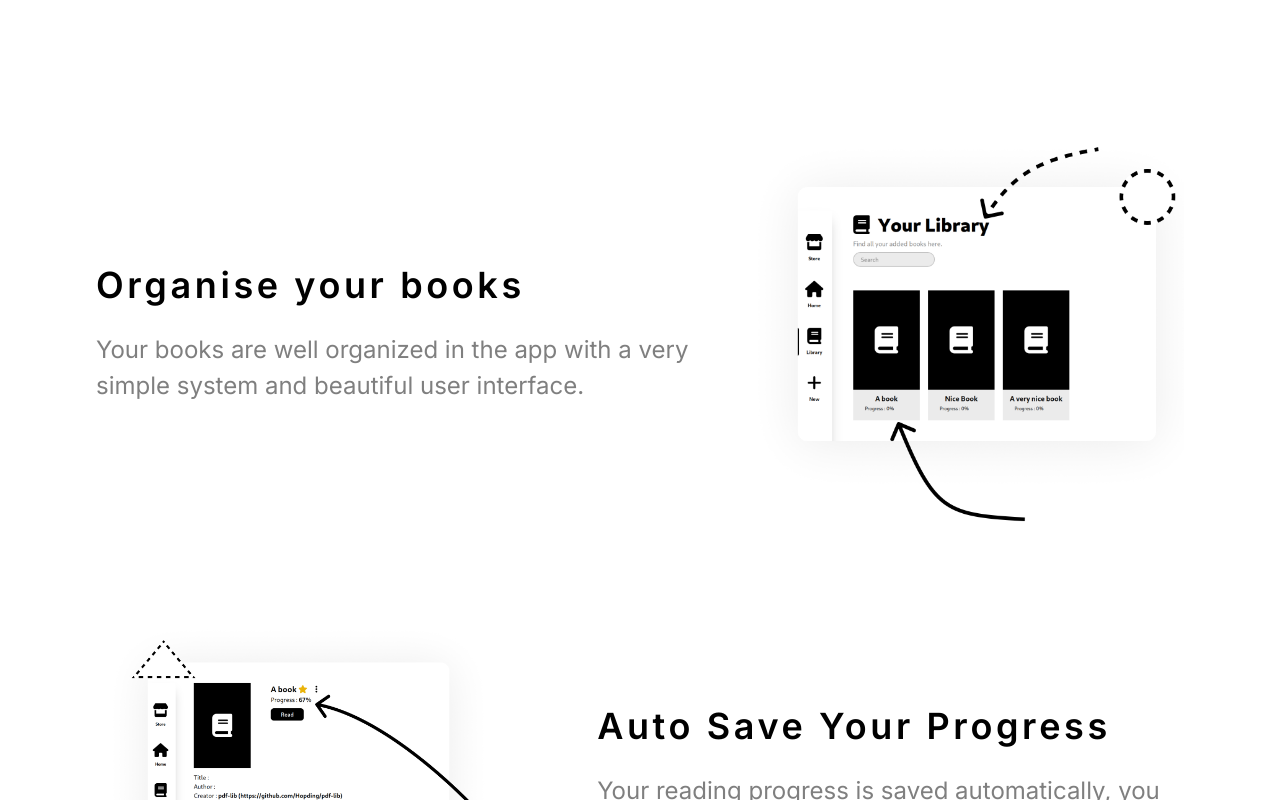
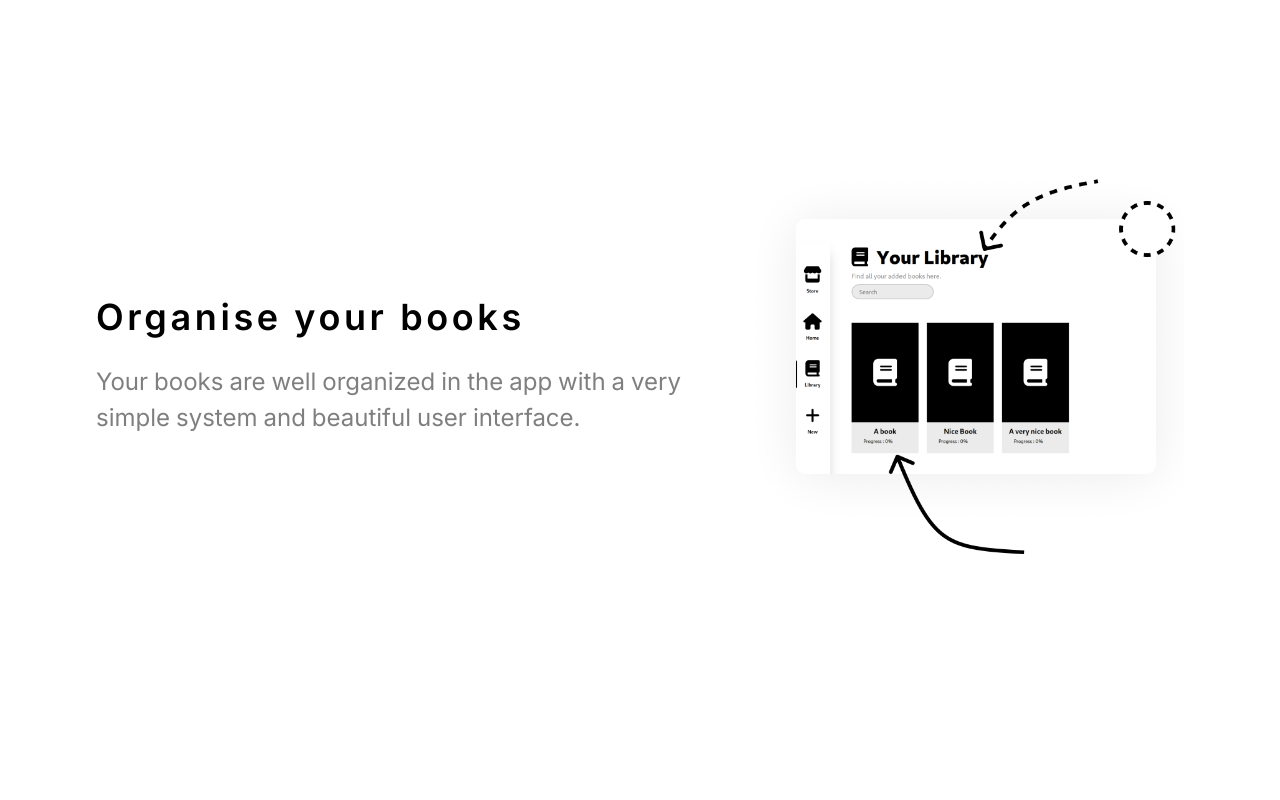
Before and after one commit to KHLALA-Gh/The-Book, a Next.js app in the folder website/: page / in a window 1280 px wide. Shown: the part 1460-2260 px from the top of the page. Built offline with nearby package versions, Linux system fonts and the light colour scheme.

Commit message:
added animation

```diff
--- a/website/package.json
+++ b/website/package.json
@@ -14,6 +14,7 @@
     "@fortawesome/free-regular-svg-icons": "^6.5.2",
     "@fortawesome/free-solid-svg-icons": "^6.5.2",
     "@fortawesome/react-fontawesome": "^0.2.2",
+    "framer-motion": "^11.2.10",
     "next": "14.2.3",
     "react": "^18",
     "react-dom": "^18"
--- a/website/src/app/page.tsx
+++ b/website/src/app/page.tsx
@@ -1,7 +1,6 @@
 import Features from "@/components/Features";
 import Footer from "@/components/Footer";
 import Welcome from "@/components/Welcome";
-import Image from "next/image";
 
 export default function Home() {
   return (
--- a/website/src/components/Features/index.tsx
+++ b/website/src/components/Features/index.tsx
@@ -1,3 +1,5 @@
+"use client";
+import { motion } from "framer-motion";
 import Image from "next/image";
 
 interface Features {
@@ -30,40 +32,101 @@ const features: Features[] = [
 export default function Features() {
   return (
     <>
-      <div className="sm:pl-24 pr-4 pl-4 sm:pr-24 mt-24 flex flex-col gap-20">
+      <div className="sm:pl-24 pr-4 pl-4 sm:pr-24 mt-32 flex items-center flex-col gap-64">
         {features.map((f, i) => {
           return (
             <div
               key={i}
               className={
-                "flex justify-center flex-col xl:justify-between items-center " +
+                "flex xl:flex-row flex-col items-center " +
                 (i % 3 == 1 ? "xl:flex-row-reverse xl:gap-24" : "xl:flex-row")
               }
             >
               <div className="text-center xl:text-left">
-                <h1 className="tracking-widest text-[24px] sm:text-[36px] mb-5 font-semibold">
+                <motion.h1
+                  initial={{
+                    translateX: "-50px",
+                    opacity: 0,
+                  }}
+                  whileInView={{
+                    translateX: 0,
+                    opacity: 1,
+                  }}
+                  transition={{ duration: 0.5 }}
+                  viewport={{ once: true }}
+                  className="tracking-widest text-[24px] sm:text-[36px] mb-5 font-semibold"
+                >
                   {f.title}
-                </h1>
+                </motion.h1>
                 <p className="text-[#00000080] lg:text-[24px]">
-                  {f.description}
+                  {f.description.split(" ").map((word, i) => {
+                    return (
+                      <motion.span
+                        className="inline-block mr-[6px]"
+                        initial={{
+                          translateY: "10px",
+                          opacity: 0,
+                        }}
+                        whileInView={{
+                          translateY: "0",
+                          opacity: 1,
+                        }}
+                        transition={{
+                          duration: 0.2,
+                          delay: i * 0.05,
+                        }}
+                        viewport={{ once: true }}
+                        key={i}
+                      >
+                        {word + " "}
+                      </motion.span>
+                    );
+                  })}
                 </p>
               </div>
-              <div>
+              <motion.div
+                initial={{
+                  translateY: "50px",
+                  translateX: "50px",
+                  opacity: 0,
+                }}
+                whileInView={{
+                  translateY: "0",
+                  translateX: "0",
+                  opacity: 1,
+                }}
+                transition={{ duration: 1 }}
+                viewport={{ once: true }}
+              >
                 <Image src={f.picture} alt="img" width={700} height={1080} />
-              </div>
+              </motion.div>
             </div>
           );
         })}
       </div>
-      <div className="mt-48 text-center pl-4 pr-4 sm:pl-0 sm:pr-0 mb-32">
-        <h1 className="text-[24px] sm:text-[32px] lg:text-[48px] font-semibold tracking-[0.4rem]">
-          So Many other features will be added !!
-        </h1>
+      <div className="mt-64 text-center pl-4 pr-4 sm:pl-0 sm:pr-0 mb-64">
+        <div className="overflow-hidden relative">
+          <motion.h1
+            initial={{
+              translateY: "99%",
+              opacity: 0,
+            }}
+            whileInView={{
+              translateY: "0",
+              opacity: 1,
+            }}
+            viewport={{ once: true }}
+            transition={{ duration: 0.5, delay: 0.3 }}
+            className="text-[24px] sm:text-[32px] lg:text-[48px] font-semibold tracking-[0.4rem]"
+          >
+            So Many other features will be added !!
+          </motion.h1>
+        </div>
         <p className="sm:text-[20px] text-light mt-5">
           The app is still in early versions, and there are many features coming
           soon
         </p>
-        <button className="btn bg-black text-white mt-5 !text-[24px]">
+        <button className="btn overflow-hidden bg-black relative text-white mt-5 !text-[24px]">
           Download
         </button>
       </div>
--- a/website/src/components/Welcome/index.tsx
+++ b/website/src/components/Welcome/index.tsx
@@ -1,10 +1,23 @@
+"use client";
 import Image from "next/image";
-
+import { motion } from "framer-motion";
 export default function Welcome() {
   return (
     <>
       <div className="flex gap-5 p-10  justify-evenly relative">
         <div className="ml-10 z-[4] ">
+          <motion.div
+            initial={{
+              translateY: "-50px",
+              opacity: 0,
+            }}
+            animate={{
+              translateY: "0",
+              opacity: 1,
+            }}
+            viewport={{ once: true }}
+            transition={{ duration: 1 }}
+          >
             <h1 className="tracking-widest text-[64px] md:text-[128px] md:leading-[200px] leading-[100px]">
               Enjoy
             </h1>
@@ -15,19 +28,42 @@ export default function Welcome() {
             <h1 className="tracking-widest text-[64px] md:text-[128px] md:leading-[200px] leading-[100px]">
               Your Books
             </h1>
-          <button className="btn bg-black text-white md:ml-7 md:!text-[32px] !text-[18px]">
+          </motion.div>
+          <motion.button
+            initial={{
+              opacity: 0,
+            }}
+            animate={{
+              opacity: 1,
+            }}
+            transition={{ duration: 1 }}
+            viewport={{ once: true }}
+            className="btn bg-black text-white md:ml-7 md:!text-[32px] !text-[18px]"
+          >
             Download
-          </button>
+          </motion.button>
         </div>
 
-        <div className="xl:relative md:block md:w-auto md:h-auto w-[250px] h-[300px] absolute right-10 bottom-0">
+        <motion.div
+          initial={{
+            opacity: 0,
+            translateY: "50px",
+          }}
+          animate={{
+            opacity: 1,
+            translateY: "0",
+          }}
+          transition={{ duration: 1 }}
+          viewport={{ once: true }}
+          className="xl:relative md:block md:w-auto md:h-auto w-[250px] h-[300px] absolute right-10 bottom-0"
+        >
           <Image
             src={"/img/book_img.png"}
             alt="Image"
             width={530}
             height={650}
           />
-        </div>
+        </motion.div>
       </div>
     </>
   );
```
Also changed, not shown: 1 other file (tests, documents, lock files or other folders). Lines whose indentation alone changed are shown as unchanged.
